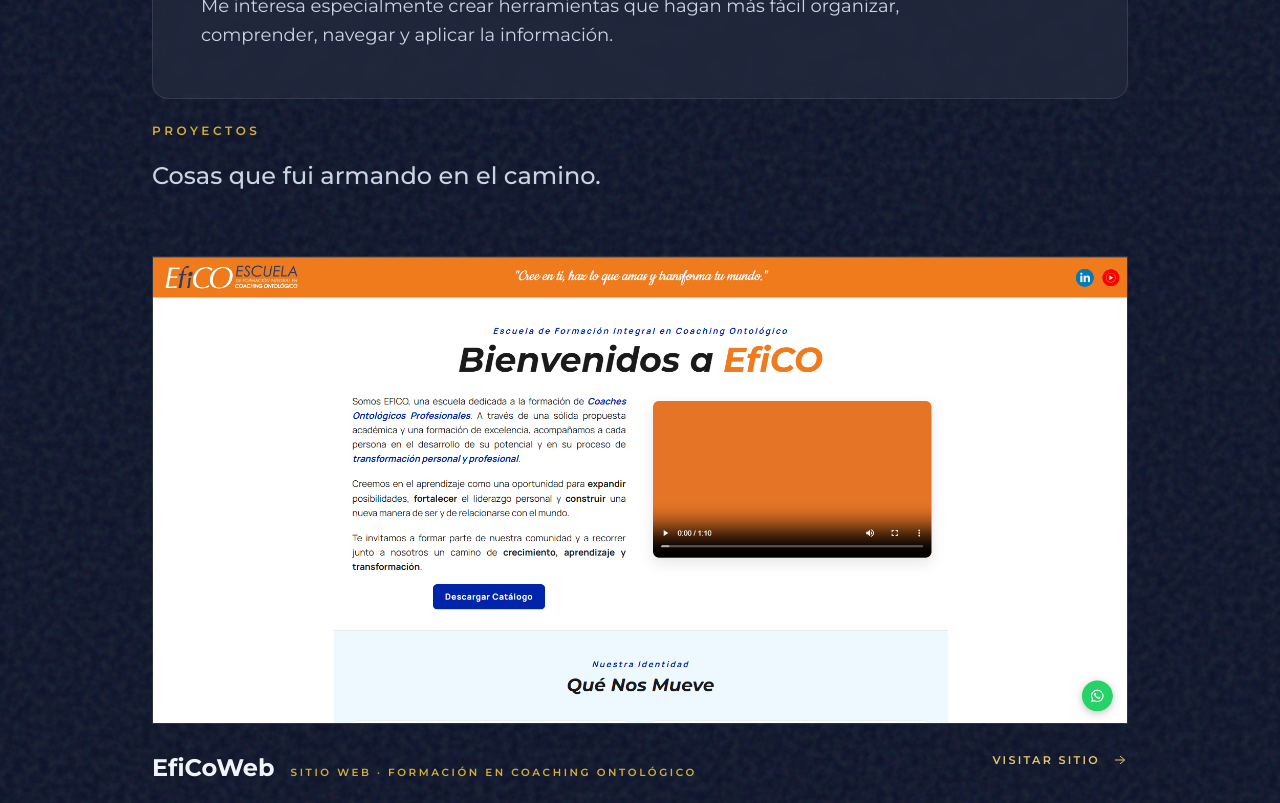
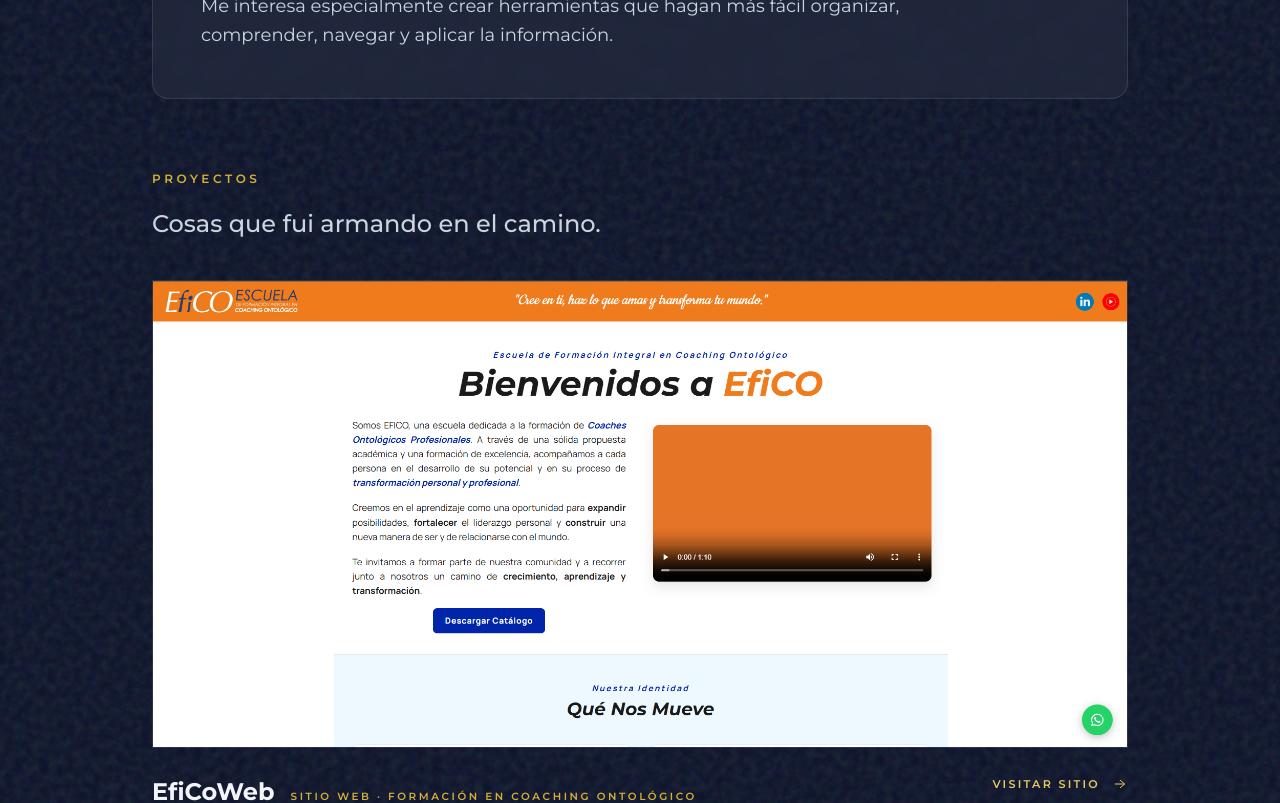
Before and after one commit to P-Wall86/Portfolio, a React (Vite) app: page / in a window 1280 px wide. Shown: the part 400-1203 px from the top of the page. Built offline with nearby package versions, Linux system fonts and the light colour scheme.

Commit message:
Work: el titulo se despega de arriba y se agrupa con su contenido

```diff
--- a/src/components/Work.jsx
+++ b/src/components/Work.jsx
@@ -59,7 +59,9 @@
   const t = COPY[lang]
 
   return (
-    <section id="work" className="scroll-mt-24">
+    // pt-12 despega el titulo de la seccion de arriba; el mt chico de abajo
+    // lo agrupa con su propio contenido en vez de dejarlo flotando.
+    <section id="work" className="scroll-mt-24 pt-12">
       <p className="text-xs font-semibold uppercase tracking-[0.3em] text-[#D4AF37] mb-5">
         {t.label}
       </p>
@@ -68,7 +70,7 @@
         {t.sub}
       </h2>
 
-      <div className="mt-14 space-y-16 md:mt-16 md:space-y-20">
+      <div className="mt-8 space-y-16 md:mt-10 md:space-y-20">
         {PROJECTS.map(({ name, href, img, alt, w, h, es, en }) => {
           const c = lang === 'es' ? es : en
 
```
